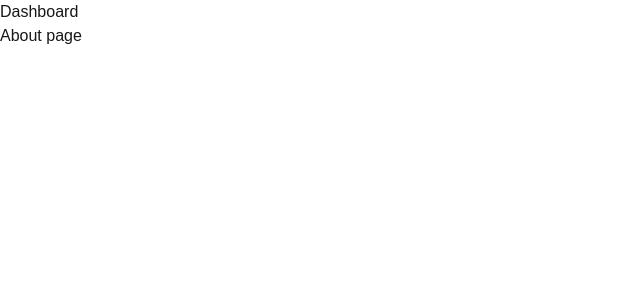
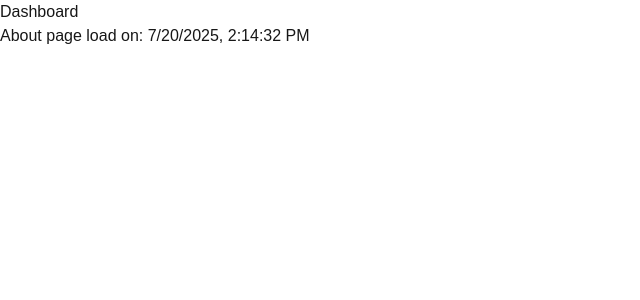
Before and after one commit to Team-Bro-buggers-C211010/NextJs-Work-Place, a Next.js app in the folder all-about-rendering/: page /about in a window 1280 px wide. Shown: the top 300 px of the page, without its empty margins (0-640 px from the left). Built offline with nearby package versions, Linux system fonts and the light colour scheme.

Commit message:
example of static rendering

```diff
--- a/all-about-rendering/src/app/about/page.tsx
+++ b/all-about-rendering/src/app/about/page.tsx
@@ -2,7 +2,7 @@
     console.log("About page rendered");
   return (
     <div>
-      <h1>About page</h1>
+      <h1>About page load on: {new Date().toLocaleString()}</h1>
     </div>
   );
 }
```
Also changed, not shown: all-about-rendering/src/app/about/nextjs_static_rendering_note.txt (added).
